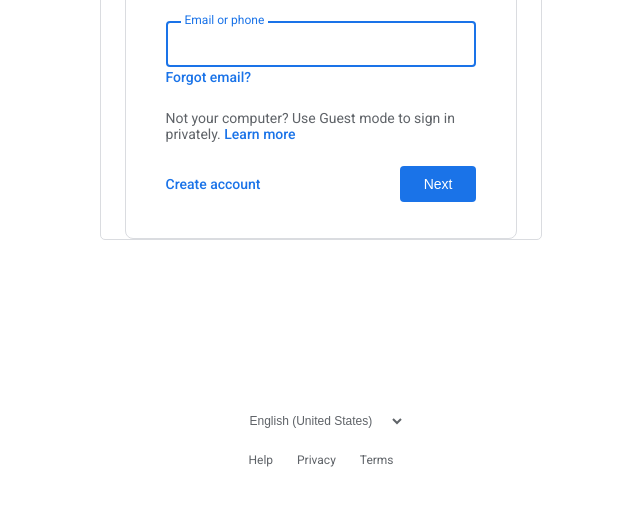
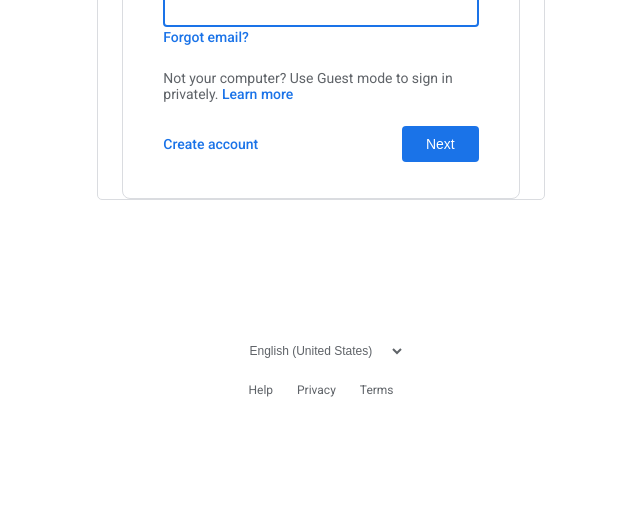
Before and after one commit to Cointex-cm/help, a plain HTML site: page index.html in a window 1280 px wide. Shown: the part 289-800 px from the top of the page, without its empty margins (319-959 px from the left). Drawn offline with Linux system fonts and the light colour scheme; a web font is replaced by a local one.

Commit message:
Update styles.css

```diff
--- a/styles.css
+++ b/styles.css
@@ -16,15 +16,15 @@ body {
 
 .container {
     max-width: 100%;
-    min-height: 100vh;
+    min-height: 90vh;
     display: flex;
     flex-direction: column;
     margin: 0 auto;
-    padding: 20px;
+    padding: 10px;
 }
 
 .setup{
-    width: 98%;
+    width: 99%;
     border: 1px solid #dadce0;
     margin: auto;
     border-radius: 5px;
@@ -41,6 +41,7 @@ header {
     font-size: 30px;
     font-weight: 500;
     margin-top: 15px;
+    margin-bottom: 0px;
     letter-spacing: -2px;
 }
 
```
